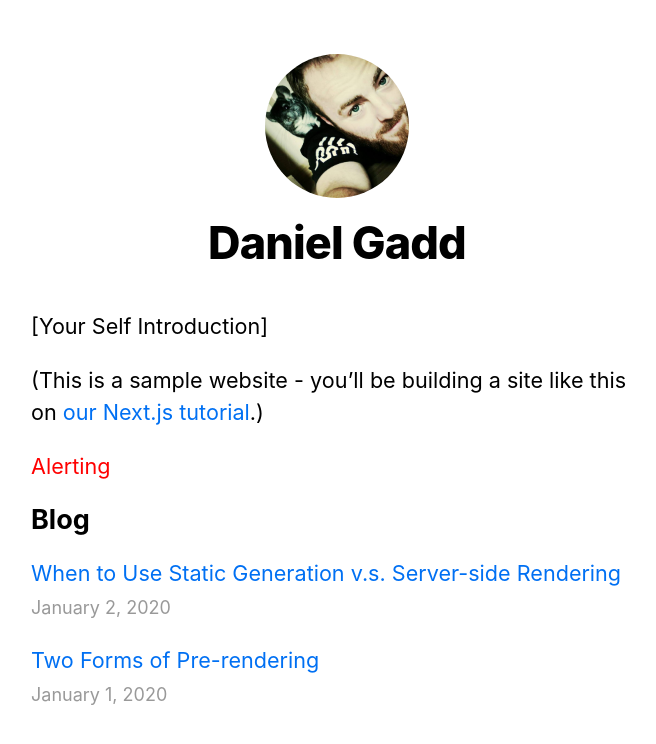
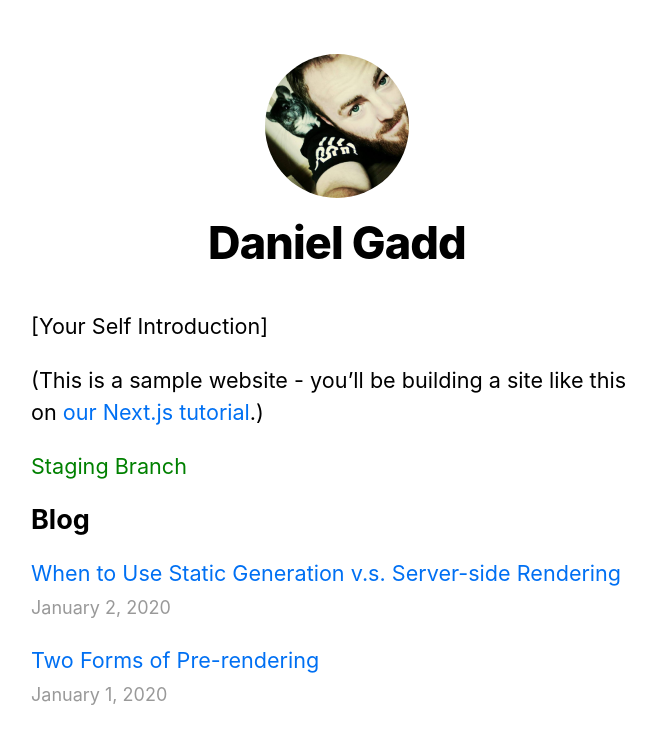
Before and after one commit to GaddMaster/earth-foundation, a Next.js app: page / in a window 1280 px wide. Shown: the top 744 px of the page, without its empty margins (303-959 px from the left). Built offline with nearby package versions, Linux system fonts and the light colour scheme.

Commit message:
minor change

```diff
--- a/pages/index.js
+++ b/pages/index.js
@@ -31,8 +31,8 @@ export default function Home({ allPostsData }) {
         </p>
       </section>
       <section className={utilStyles.headingMd}>
-        <Alert type = "error">
-          <span>Alerting</span>
+        <Alert type = "success">
+          <span>Staging Branch</span>
         </Alert>
       </section>
       <section className={`${utilStyles.headingMd} ${utilStyles.padding1px}`}>
```
